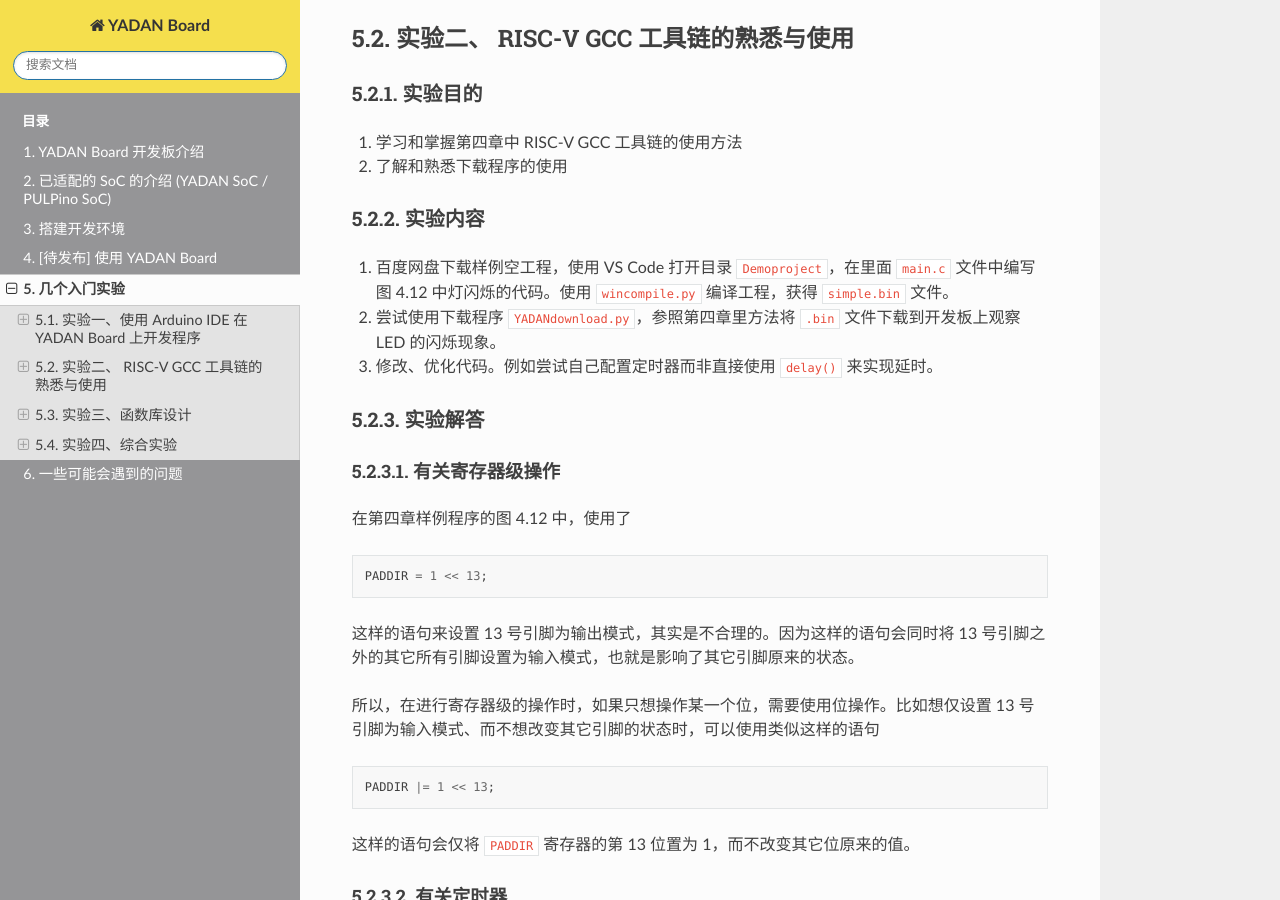
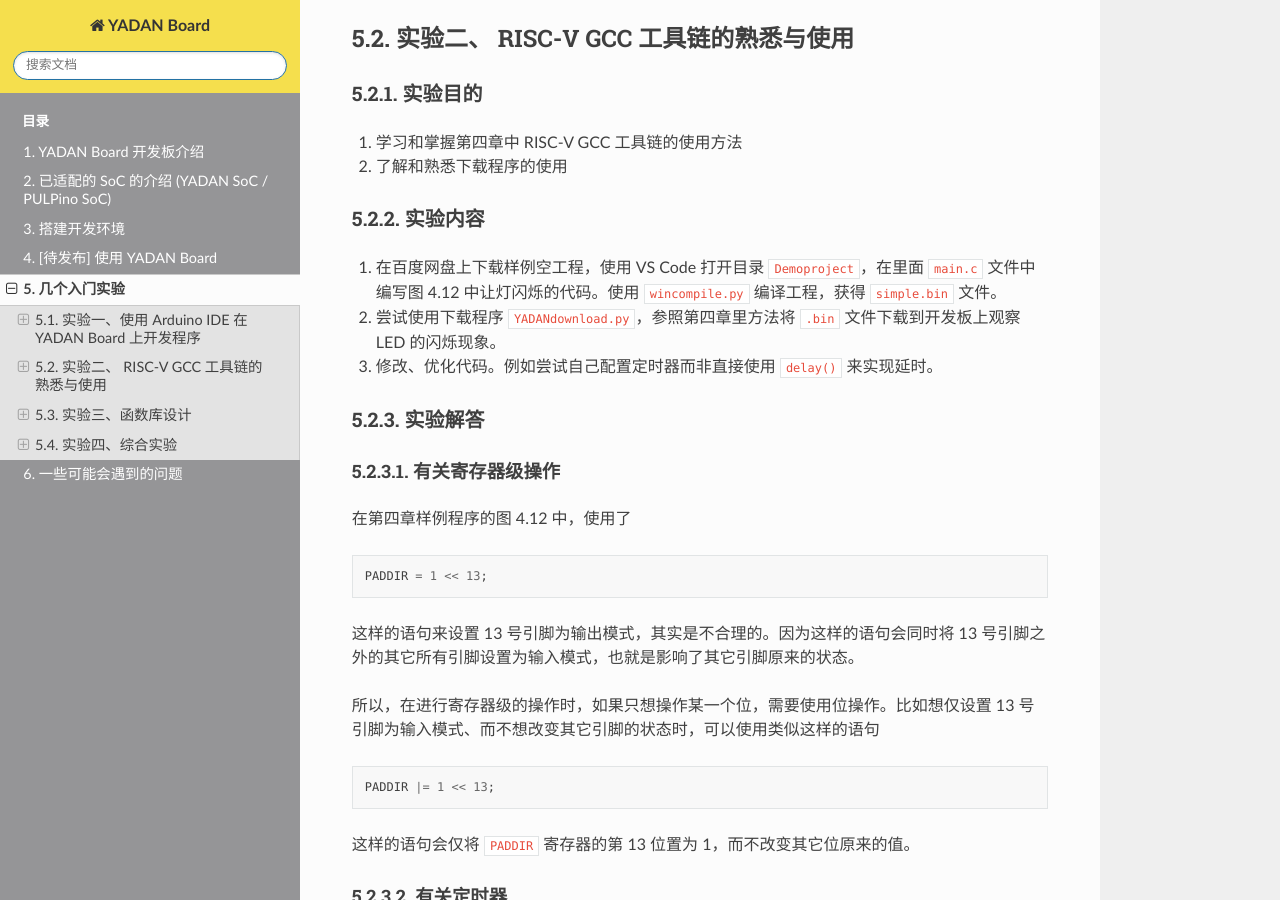
Before and after one commit to CSY-tvgo/YADAN-Docs, a Sphinx documentation site: the page built from docs/source/YADAN_Board/chap5.md, in a window 1280 px wide and 900 px high, scrolled down 1013 px. Built offline with Sphinx 7.4.7 and the Read the Docs theme 2.0.0, drawn with Linux system fonts in a browser that asks for light colours.

Commit message:
update chap5

````diff
--- a/docs/source/YADAN_Board/chap5.md
+++ b/docs/source/YADAN_Board/chap5.md
@@ -4,11 +4,14 @@
 
 ### 实验目的
 1. 了解和熟悉使用 Arduino IDE 给 YADAN Board 开发程序的方法
+
 2. 熟悉和掌握 YADAN Board 的 UART 串口和 GPIO 的使用方法
 
 ### 实验内容
 1. 了解和学习 Arduino 语言中使用 UART 串口的相关函数，尝试编写代码通过 UART 串口发送 `hello,world`，尝试编写代码接收 PC 通过 UART 串口调试助手发送来的数据。了解和学习 UART 串口收发的数据格式，了解 ASCII 和 HEX 在 UART 串口收发中的区别。
+
 2. 了解和学习 Arduino 语言中使用 GPIO 和 PWM 的相关函数，尝试编写代码使用 PWM 控制 LED 的亮暗程度，尝试通过 PWM 调光来实现呼吸灯的效果。
+
 3. 尝试将上述的 1、2 结合，编写代码，使得 YADAN Board 能通过 UART 串口接收 PC 发送来的参数以调整呼吸灯的效果，例如调整呼吸频率、总体亮度等等，同时开发板可以反馈当前呼吸灯参数给 PC。
 
 ### 实验解答
@@ -21,20 +24,23 @@
    delay(ms);                    // 毫秒延时函数
    ```
    详情请参考 Arduino Reference:
-   https://www.arduino.cc/reference/en/
+   [https://www.arduino.cc/reference/en/](https://www.arduino.cc/reference/en/)
 
 2. UART 串口的相关函数
    详情请参考 Arduino Reference:
-   https://www.Arduino.cc/reference/en/language/functions/communication/serial/
+   [https://www.Arduino.cc/reference/en/language/functions/communication/serial/](https://www.Arduino.cc/reference/en/language/functions/communication/serial/)
 
 ## 实验二、 RISC-V GCC 工具链的熟悉与使用
 ### 实验目的
 1. 学习和掌握第四章中 RISC-V GCC 工具链的使用方法
+
 2. 了解和熟悉下载程序的使用
 
 ### 实验内容
-1. 百度网盘下载样例空工程，使用 VS Code 打开目录 `Demoproject`，在里面 `main.c` 文件中编写图 4.12 中灯闪烁的代码。使用 `wincompile.py` 编译工程，获得 `simple.bin` 文件。
+1. 在百度网盘上下载样例空工程，使用 VS Code 打开目录 `Demoproject`，在里面 `main.c` 文件中编写图 4.12 中让灯闪烁的代码。使用 `wincompile.py` 编译工程，获得 `simple.bin` 文件。
+
 2. 尝试使用下载程序 `YADANdownload.py`，参照第四章里方法将 `.bin` 文件下载到开发板上观察 LED 的闪烁现象。
+
 3. 修改、优化代码。例如尝试自己配置定时器而非直接使用 `delay()` 来实现延时。
 
 ### 实验解答
@@ -66,11 +72,14 @@
 ## 实验三、函数库设计
 ### 实验目的
 1. 学习和熟悉 YADAN Core 或 Zero-riscy 的相关外设库编写的方法
+
 2. 了解和学习 I²C 协议
 
 ### 实验内容
 1. 学习编写 GPIO 库函数
+
 2. 设计并编写 UART 串口常用的库函数
+
 3. 学习 I²C 协议，编写 I²C 库函数
 
 ### 实验解答
@@ -115,6 +124,7 @@
 ## 实验四、综合实验
 ### 实验目的
   1. 学习更多外设的原理，并编写函数库
+
   2. 将不同外设综合起来，学习系统设计
 
 ### 实验内容
@@ -124,6 +134,7 @@
   1. 温湿度显示系统
   使用 DHT11 温湿度传感器采集温湿度信息，通过 UART 串口发送到 PC 机显示。
   DHT11 是一款单总线通信的温湿度传感器，仅需一个上拉的 GPIO 端口就可以实现数据传输。完成此设计需要了解 DHT11 的通信方式，并编写相应的库函数，实现对 DHT11 的驱动。
+
   2. 编写一个 GUI 库实现绘图功能
   实验三编写了 I²C 库，我们可以借助它驱动 I²C 接口的 128x64 的 OLED 点阵显示屏。
   在本设计中，我们可以尝试编写一个 GUI 库，实现画点、画线、画常见图形、画字符等操作。
````
